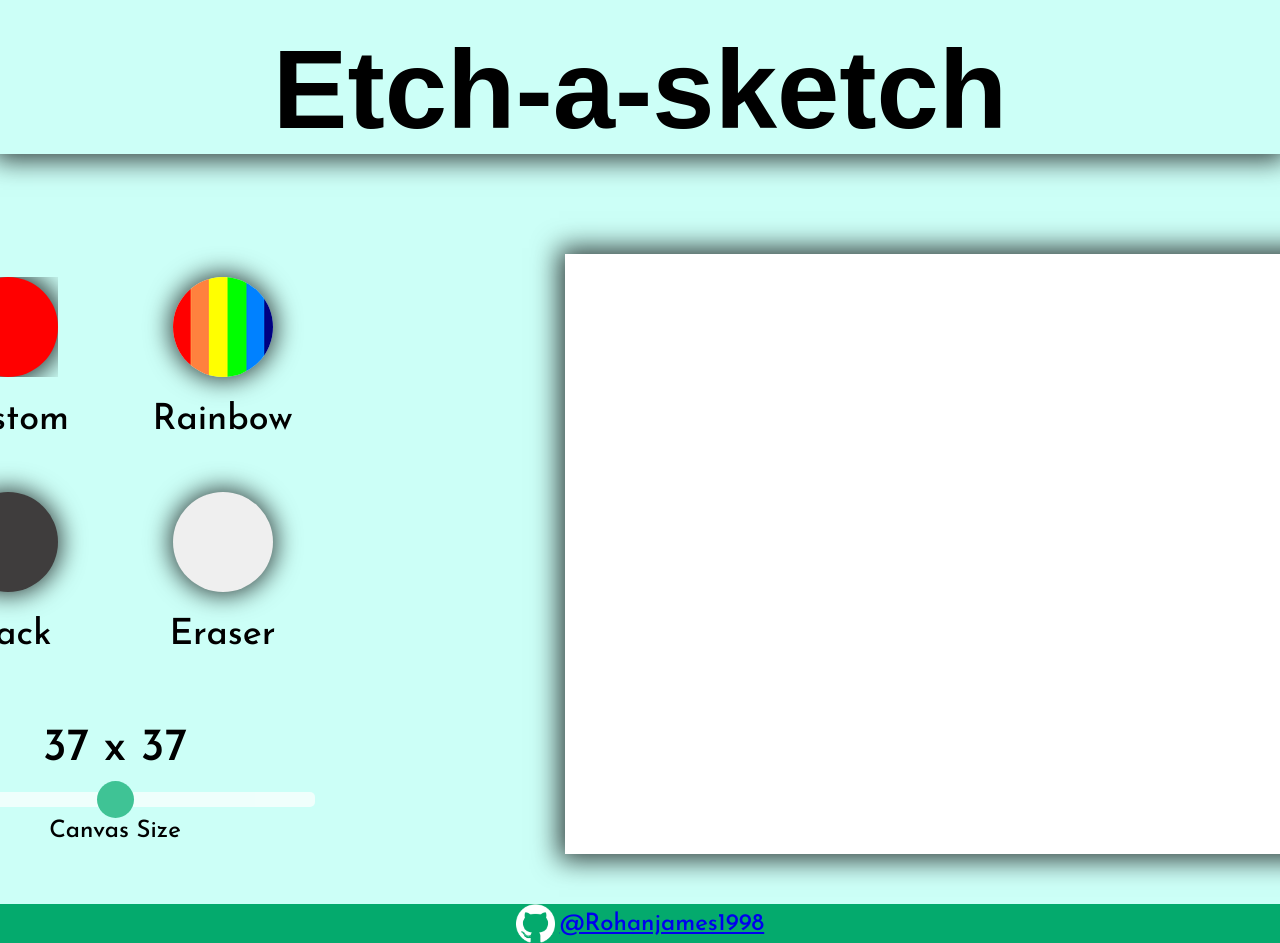
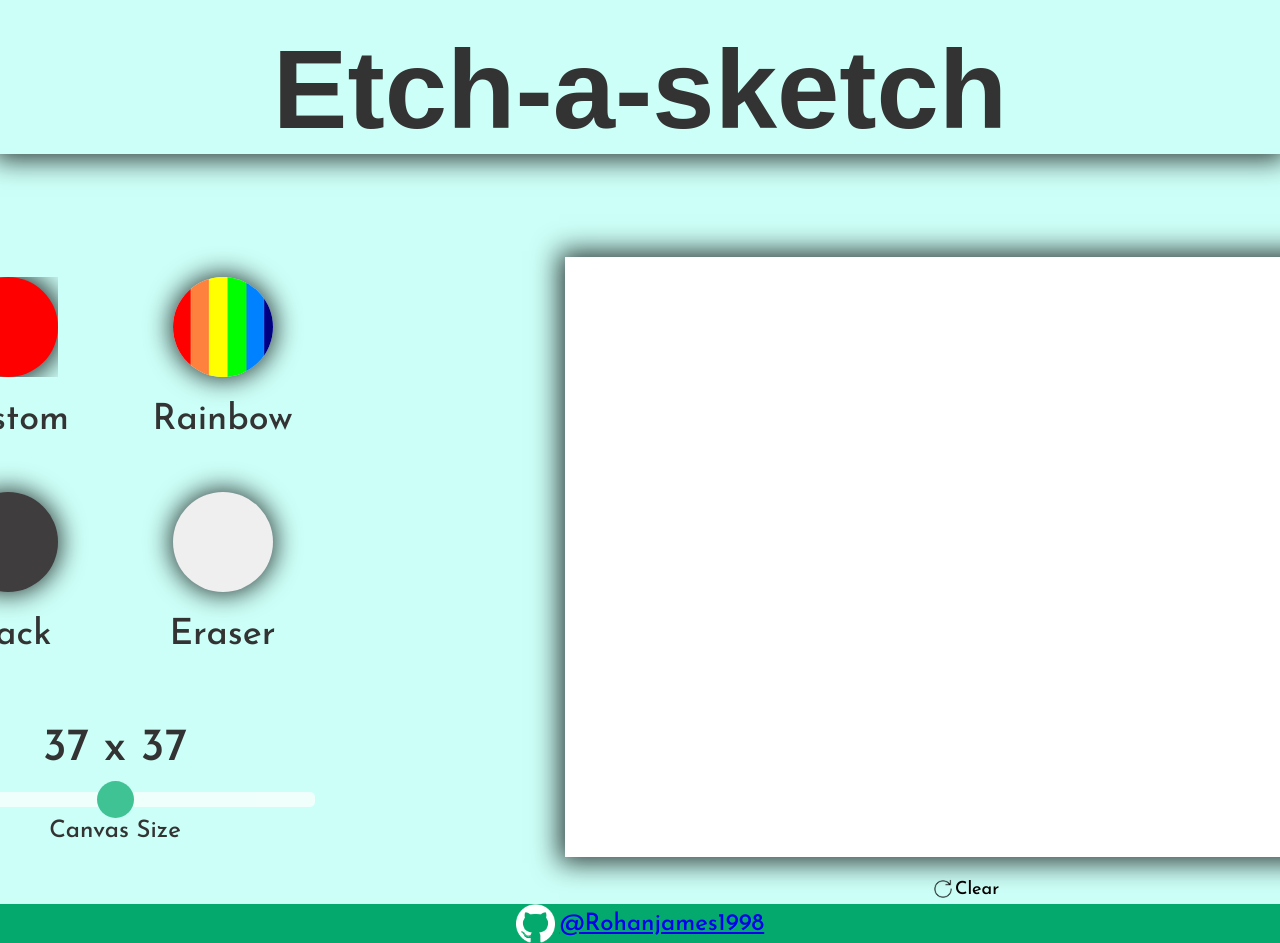
Before and after one commit to rohanjames1998/etch-a-sketch, a plain HTML site: page index.html in a window 1280 px wide. Shown: the top 943 px of the page. Drawn offline with Linux system fonts and the light colour scheme; a web font is replaced by a local one.

Commit message:
Add clear button

```diff
--- a/index.html
+++ b/index.html
@@ -1420,6 +1420,8 @@
 <div class="empty-div"></div>
 
             </div>
+            <button class="clear-button"><img src="./img/reload-icon-16903.png" alt="#" class="reload-icon">
+              <p>Clear</p></button>
         </section>
 
 
--- a/script.js
+++ b/script.js
@@ -173,3 +173,13 @@ customBtn.addEventListener("input", () => {
     }
   })
 });
+
+/*------------------------*/
+// CLEAR BUTTON
+/*------------------------*/
+
+const clearBtn = document.querySelector(".clear-button");
+clearBtn.addEventListener("click", () => {
+  let allDivs = document.querySelectorAll(".empty-div");
+allDivs.forEach(item => item.style.backgroundColor = "#fff");
+})
--- a/styles.css
+++ b/styles.css
@@ -7,6 +7,7 @@
 body{
     font-family: 'Josefin Sans', sans-serif;
     background-color: #CCFFF7;
+    color: 	#333333;
 }
 
 .container {
@@ -67,6 +68,34 @@ box-shadow: 0px 0px 25px 6px rgba(0,0,0,0.75);
 background-color: white;
 }
 
+.canvas-cont{
+    display:flex;
+    flex-direction: column;
+    align-items: center;
+    justify-content: center;
+}
+
+.clear-button{
+    background: none;
+    border: none;
+    cursor:pointer;
+    font-size: 18px;
+    font-family: 'Josefin Sans', sans-serif;
+    margin-top: 20px;
+
+    display: flex;
+    align-items: center;
+    justify-content: center;
+}
+
+.reload-icon{
+    height: 24px;
+    width: 24px;
+}
+
+.clear-button p {
+    align-self: center;
+}
 
 
 
```
Also changed, not shown: img/clear.jpg (added), img/reload-icon-16903.png (added), img/reload-icon-16912.png (added).
